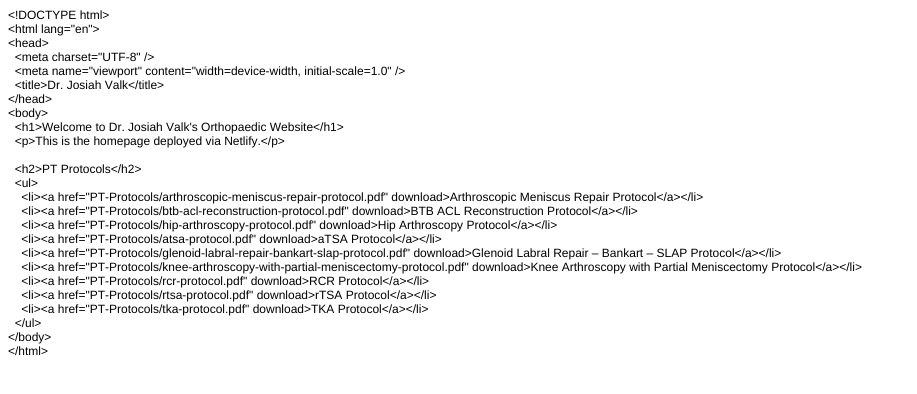
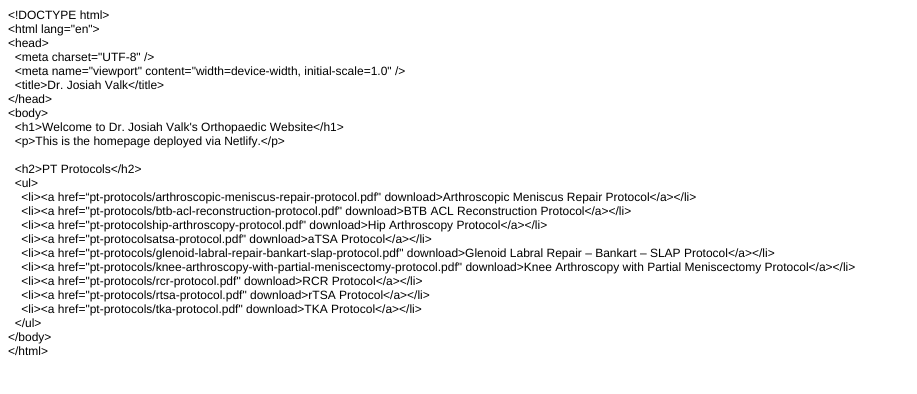
Before and after one commit to ahnjinyoo/Dr.-Valk-Website, a plain HTML site: page index.html in a window 1280 px wide. Shown: the whole page, without its empty margins (0-917 px from the left). Drawn offline with Linux system fonts and the light colour scheme.

Commit message:
pt-protocols

```diff
--- a/index.html
+++ b/index.html
@@ -26,15 +26,15 @@
 <p class="p2"><span class="s1"></span><br></p>
 <p class="p1"><span class="s1"><span class="Apple-converted-space">  </span>&lt;h2&gt;PT Protocols&lt;/h2&gt;</span></p>
 <p class="p1"><span class="s1"><span class="Apple-converted-space">  </span>&lt;ul&gt;</span></p>
-<p class="p1"><span class="s1"><span class="Apple-converted-space">    </span>&lt;li&gt;&lt;a href="PT-Protocols/arthroscopic-meniscus-repair-protocol.pdf" download&gt;Arthroscopic Meniscus Repair Protocol&lt;/a&gt;&lt;/li&gt;</span></p>
-<p class="p1"><span class="s1"><span class="Apple-converted-space">    </span>&lt;li&gt;&lt;a href="PT-Protocols/btb-acl-reconstruction-protocol.pdf" download&gt;BTB ACL Reconstruction Protocol&lt;/a&gt;&lt;/li&gt;</span></p>
-<p class="p1"><span class="s1"><span class="Apple-converted-space">    </span>&lt;li&gt;&lt;a href="PT-Protocols/hip-arthroscopy-protocol.pdf" download&gt;Hip Arthroscopy Protocol&lt;/a&gt;&lt;/li&gt;</span></p>
-<p class="p1"><span class="s1"><span class="Apple-converted-space">    </span>&lt;li&gt;&lt;a href="PT-Protocols/atsa-protocol.pdf" download&gt;aTSA Protocol&lt;/a&gt;&lt;/li&gt;</span></p>
-<p class="p1"><span class="s1"><span class="Apple-converted-space">    </span>&lt;li&gt;&lt;a href="PT-Protocols/glenoid-labral-repair-bankart-slap-protocol.pdf" download&gt;Glenoid Labral Repair – Bankart – SLAP Protocol&lt;/a&gt;&lt;/li&gt;</span></p>
-<p class="p1"><span class="s1"><span class="Apple-converted-space">    </span>&lt;li&gt;&lt;a href="PT-Protocols/knee-arthroscopy-with-partial-meniscectomy-protocol.pdf" download&gt;Knee Arthroscopy with Partial Meniscectomy Protocol&lt;/a&gt;&lt;/li&gt;</span></p>
-<p class="p1"><span class="s1"><span class="Apple-converted-space">    </span>&lt;li&gt;&lt;a href="PT-Protocols/rcr-protocol.pdf" download&gt;RCR Protocol&lt;/a&gt;&lt;/li&gt;</span></p>
-<p class="p1"><span class="s1"><span class="Apple-converted-space">    </span>&lt;li&gt;&lt;a href="PT-Protocols/rtsa-protocol.pdf" download&gt;rTSA Protocol&lt;/a&gt;&lt;/li&gt;</span></p>
-<p class="p1"><span class="s1"><span class="Apple-converted-space">    </span>&lt;li&gt;&lt;a href="PT-Protocols/tka-protocol.pdf" download&gt;TKA Protocol&lt;/a&gt;&lt;/li&gt;</span></p>
+<p class="p1"><span class="s1"><span class="Apple-converted-space">    </span>&lt;li&gt;&lt;a href=“pt-protocols/arthroscopic-meniscus-repair-protocol.pdf" download&gt;Arthroscopic Meniscus Repair Protocol&lt;/a&gt;&lt;/li&gt;</span></p>
+<p class="p1"><span class="s1"><span class="Apple-converted-space">    </span>&lt;li&gt;&lt;a href="pt-protocols/btb-acl-reconstruction-protocol.pdf" download&gt;BTB ACL Reconstruction Protocol&lt;/a&gt;&lt;/li&gt;</span></p>
+<p class="p1"><span class="s1"><span class="Apple-converted-space">    </span>&lt;li&gt;&lt;a href="pt-protocolship-arthroscopy-protocol.pdf" download&gt;Hip Arthroscopy Protocol&lt;/a&gt;&lt;/li&gt;</span></p>
+<p class="p1"><span class="s1"><span class="Apple-converted-space">    </span>&lt;li&gt;&lt;a href="pt-protocolsatsa-protocol.pdf" download&gt;aTSA Protocol&lt;/a&gt;&lt;/li&gt;</span></p>
+<p class="p1"><span class="s1"><span class="Apple-converted-space">    </span>&lt;li&gt;&lt;a href="pt-protocols/glenoid-labral-repair-bankart-slap-protocol.pdf" download&gt;Glenoid Labral Repair – Bankart – SLAP Protocol&lt;/a&gt;&lt;/li&gt;</span></p>
+<p class="p1"><span class="s1"><span class="Apple-converted-space">    </span>&lt;li&gt;&lt;a href="pt-protocols/knee-arthroscopy-with-partial-meniscectomy-protocol.pdf" download&gt;Knee Arthroscopy with Partial Meniscectomy Protocol&lt;/a&gt;&lt;/li&gt;</span></p>
+<p class="p1"><span class="s1"><span class="Apple-converted-space">    </span>&lt;li&gt;&lt;a href="pt-protocols/rcr-protocol.pdf" download&gt;RCR Protocol&lt;/a&gt;&lt;/li&gt;</span></p>
+<p class="p1"><span class="s1"><span class="Apple-converted-space">    </span>&lt;li&gt;&lt;a href="pt-protocols/rtsa-protocol.pdf" download&gt;rTSA Protocol&lt;/a&gt;&lt;/li&gt;</span></p>
+<p class="p1"><span class="s1"><span class="Apple-converted-space">    </span>&lt;li&gt;&lt;a href="pt-protocols/tka-protocol.pdf" download&gt;TKA Protocol&lt;/a&gt;&lt;/li&gt;</span></p>
 <p class="p1"><span class="s1"><span class="Apple-converted-space">  </span>&lt;/ul&gt;</span></p>
 <p class="p1"><span class="s1">&lt;/body&gt;</span></p>
 <p class="p1"><span class="s1">&lt;/html&gt;</span></p>
```
Also changed, not shown: 18 other files.
